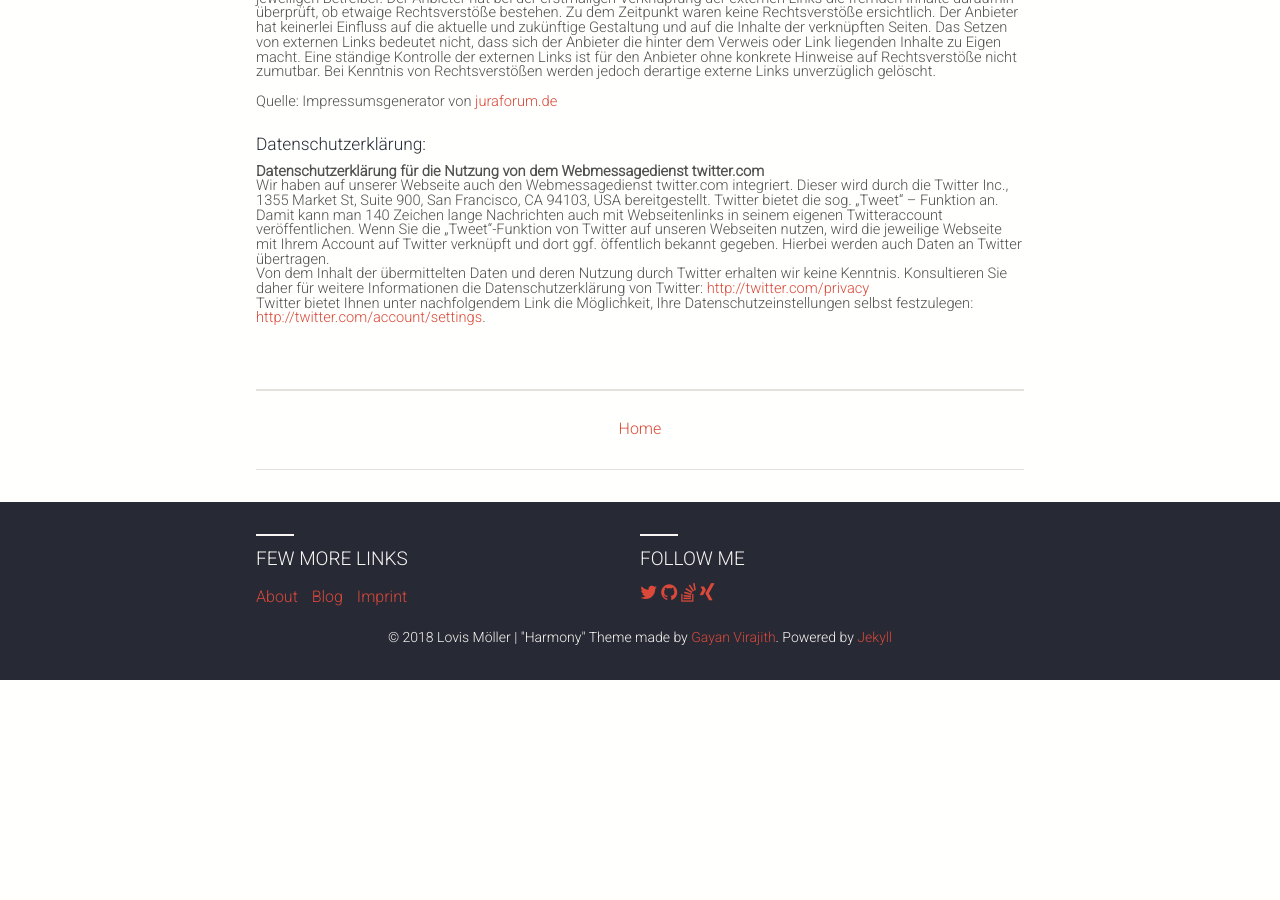
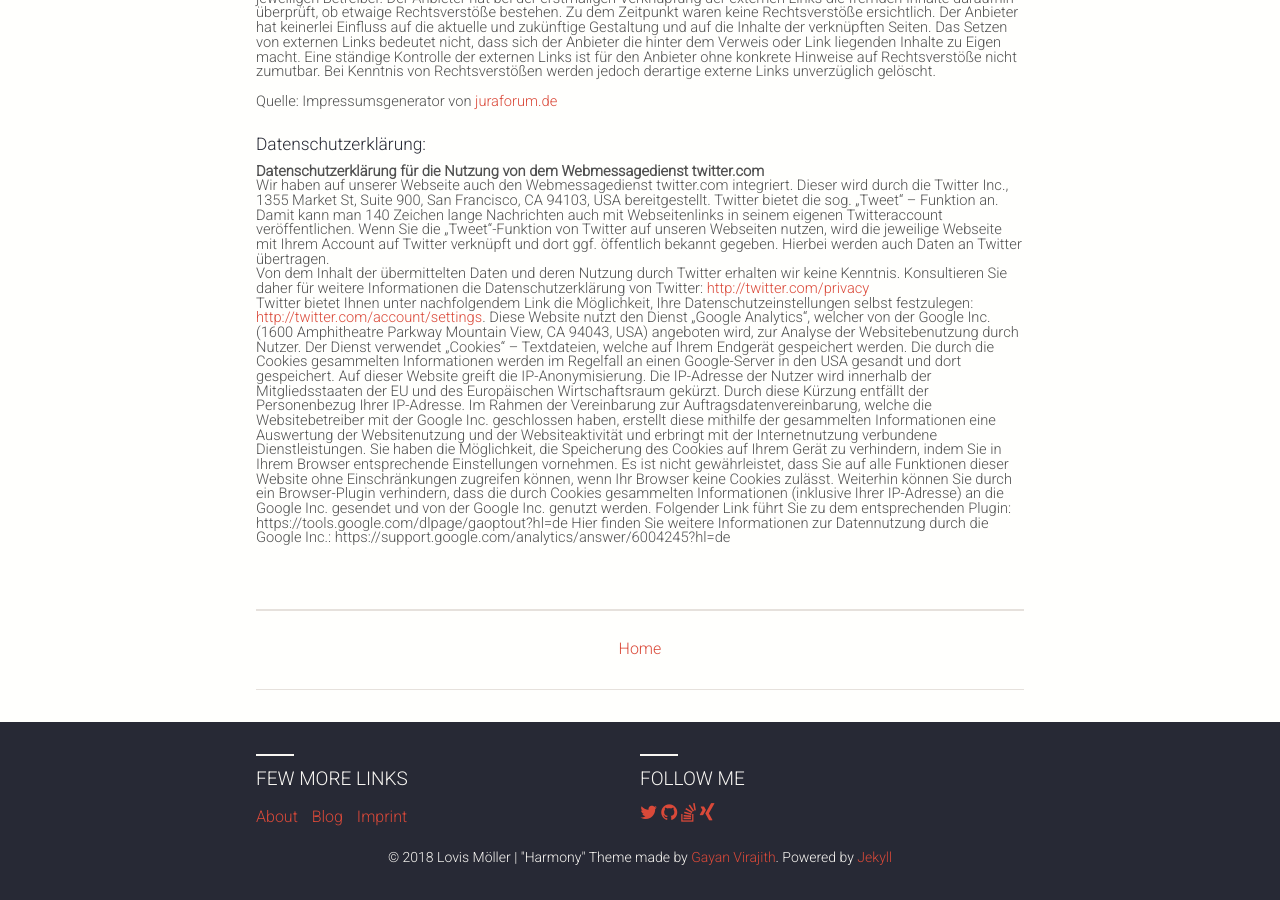
Before and after one commit to lmller/lmller.github.io, a Jekyll site: the page built from faq.md, in a window 1280 px wide and 900 px high, scrolled down 664 px. Built offline with Jekyll 4.4.1, drawn with Linux system fonts in a browser that asks for light colours; nearby versions of some CDN libraries; before the commit the page ends 1344 px from its top, so only the background shows below that.

Commit message:
Update faq.md

```diff
--- a/faq.md
+++ b/faq.md
@@ -34,4 +34,12 @@
 Wir haben auf unserer Webseite auch den Webmessagedienst twitter.com integriert. Dieser wird durch die Twitter Inc., 1355 Market St, Suite 900, San Francisco, CA 94103, USA bereitgestellt. Twitter bietet die sog. „Tweet“ – Funktion an. Damit kann man 140 Zeichen lange Nachrichten auch mit Webseitenlinks in seinem eigenen Twitteraccount veröffentlichen. Wenn Sie die „Tweet“-Funktion von Twitter auf unseren Webseiten nutzen, wird die jeweilige Webseite mit Ihrem Account auf Twitter verknüpft und dort ggf. öffentlich bekannt gegeben. Hierbei werden auch Daten an Twitter übertragen.<br />
 Von dem Inhalt der übermittelten Daten und deren Nutzung durch Twitter erhalten wir keine Kenntnis. Konsultieren Sie daher für weitere Informationen die Datenschutzerklärung von Twitter: <a href="http://twitter.com/privacy" rel="nofollow">http://twitter.com/privacy</a><br />
 Twitter bietet Ihnen unter nachfolgendem Link die Möglichkeit, Ihre Datenschutzeinstellungen selbst festzulegen: <a href="http://twitter.com/account/settings" rel="nofollow">http://twitter.com/account/settings</a>.
+
+Diese Website nutzt den Dienst „Google Analytics“, welcher von der Google Inc. (1600 Amphitheatre Parkway Mountain View, CA 94043, USA) angeboten wird, zur Analyse der Websitebenutzung durch Nutzer. Der Dienst verwendet „Cookies“ – Textdateien, welche auf Ihrem Endgerät gespeichert werden. Die durch die Cookies gesammelten Informationen werden im Regelfall an einen Google-Server in den USA gesandt und dort gespeichert.
+Auf dieser Website greift die IP-Anonymisierung. Die IP-Adresse der Nutzer wird innerhalb der Mitgliedsstaaten der EU und des Europäischen Wirtschaftsraum gekürzt. Durch diese Kürzung entfällt der Personenbezug Ihrer IP-Adresse. Im Rahmen der Vereinbarung zur Auftragsdatenvereinbarung, welche die Websitebetreiber mit der Google Inc. geschlossen haben, erstellt diese mithilfe der gesammelten Informationen eine Auswertung der Websitenutzung und der Websiteaktivität und erbringt mit der Internetnutzung verbundene Dienstleistungen.
+
+Sie haben die Möglichkeit, die Speicherung des Cookies auf Ihrem Gerät zu verhindern, indem Sie in Ihrem Browser entsprechende Einstellungen vornehmen. Es ist nicht gewährleistet, dass Sie auf alle Funktionen dieser Website ohne Einschränkungen zugreifen können, wenn Ihr Browser keine Cookies zulässt.
+
+Weiterhin können Sie durch ein Browser-Plugin verhindern, dass die durch Cookies gesammelten Informationen (inklusive Ihrer IP-Adresse) an die Google Inc. gesendet und von der Google Inc. genutzt werden. Folgender Link führt Sie zu dem entsprechenden Plugin: https://tools.google.com/dlpage/gaoptout?hl=de
+Hier finden Sie weitere Informationen zur Datennutzung durch die Google Inc.: https://support.google.com/analytics/answer/6004245?hl=de
 </div>
```
